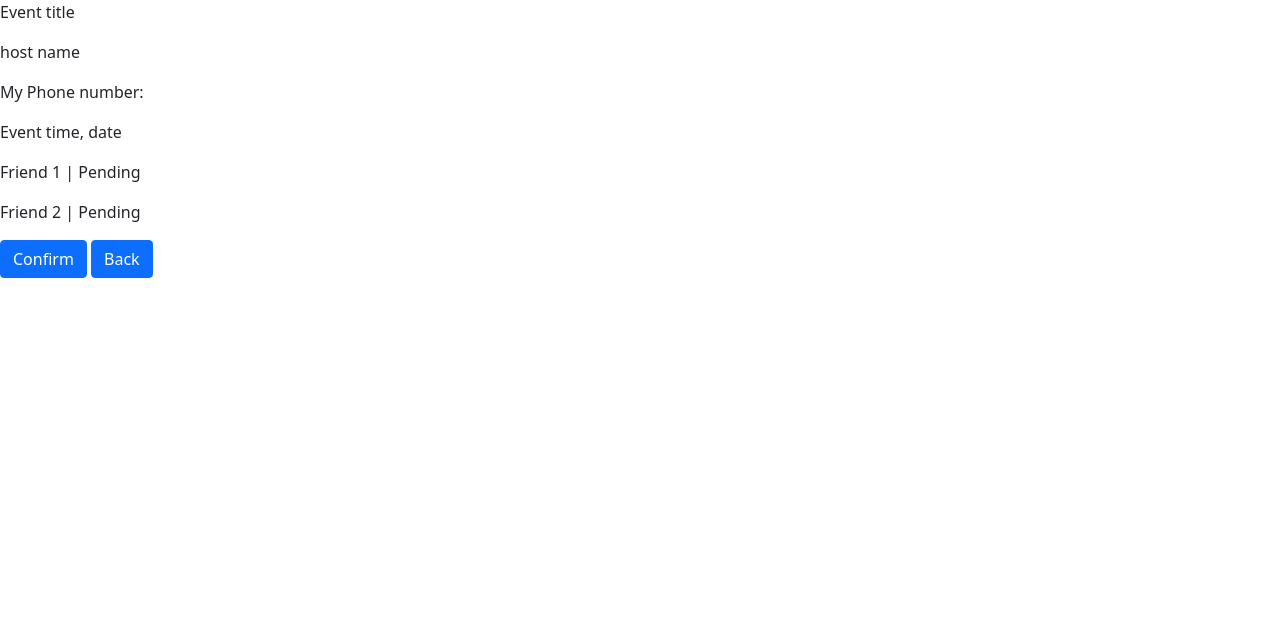
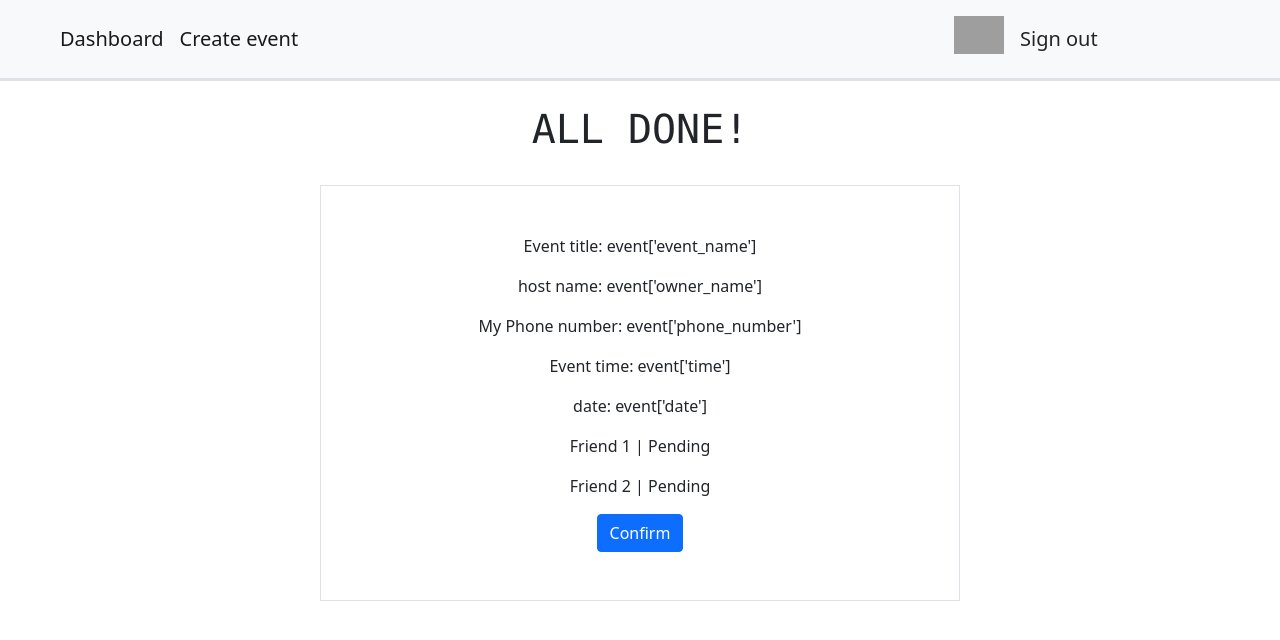
Before and after one commit to GeorgeCloud/Instavents, a Flask app: page /events/1 in a window 1280 px wide. Shown: the top 640 px of the page. Run offline with Flask 2, Linux system fonts and the light colour scheme; data that the repository does not hold is empty; grey boxes are pictures that could not be loaded.

Commit message:
add: styling events

```diff
--- a/api/events/routes.py
+++ b/api/events/routes.py
@@ -14,6 +14,10 @@ def index():
 @event.route('/new')
 def new_event():
     return render_template('events_new.html')
+
+@event.route('/show')
+def event_show():
+    return render_template('events_show.html')
 
 @event.route('/create', methods=['POST'])
 def create_event():
--- a/web/templates/events_show.html
+++ b/web/templates/events_show.html
@@ -1,21 +1,24 @@
 {% extends 'base.html' %}
+{% include 'partials/navbar.html' %}
 {% block content %}
 
 <!-- <notification>Event Was Created</notification> -->
+<h1 class="py-4 text-center font-monospace">ALL DONE!</h1>
 
-<form class="bolder">
-    <p>Event title</p>
-    <p>host name</p>
-    <p>My Phone number: </p>
-    <p>Event time, date</p>
-    <p>Friend 1 | Pending</p>
-    <p>Friend 2 | Pending</p>
-    <!-- <button type="button" class="btn btn-primary">Invite more friend</button> -->
-</form>
+<div class="d-flex align-items-center justify-content-center">
+    <form class="border w-50 py-5 d-flex align-items-center flex-column text-left">
+        <p>Event title: event['event_name']</p>
+        <p>host name: event['owner_name']</p>
+        <p>My Phone number: event['phone_number']</p>
+        <p>Event time: event['time']</p>
+        <p>date: event['date']</p>
+        <p>Friend 1 | Pending</p>
+        <p>Friend 2 | Pending</p>
+        <!-- <button type="button" class="btn btn-primary">Invite more friend</button> -->
+        <button type="submit" class="btn btn-primary mx-2">Confirm</button>
+    </form>
+</div>
 
 <!-- <img src="" alt=""> -->
 <!-- _____ invited you to attend ____. Click here to respond. -->
-
-<button type="submit" class="btn btn-primary">Confirm</button>
-<button type="submit" class="btn btn-primary">Back</button>
 {% endblock %}
```
